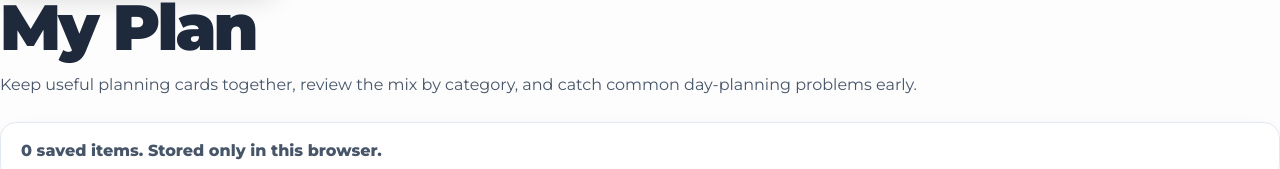
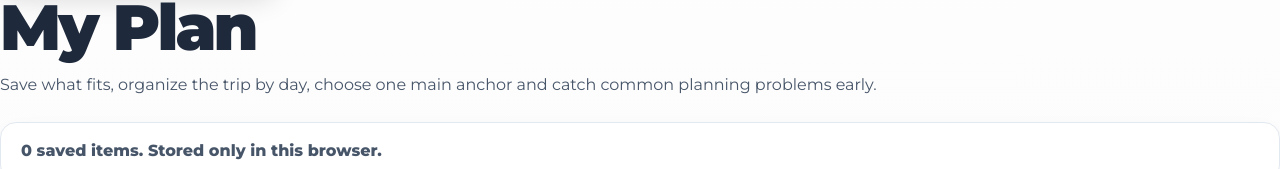
Before and after one commit to masondtorres/smokies-insider-guide, a Next.js app: page /my-plan in a window 1280 px wide. Shown: the part 277-446 px from the top of the page. Built offline with nearby package versions, Linux system fonts and the light colour scheme.

Commit message:
Update My Plan page description

```diff
--- a/src/app/my-plan/page.tsx
+++ b/src/app/my-plan/page.tsx
@@ -4,7 +4,7 @@ import { SiteFooter, SiteHeader } from "@/components/guide";
 
 export const metadata: Metadata = {
   title: "My Smokies Plan",
-  description: "Review Smokies planning cards saved in this browser, grouped by category with basic trip-shape warnings.",
+  description: "Organize browser-saved Smokies planning cards by day, choose one anchor, add notes and catch common trip-shape problems.",
   alternates: { canonical: "/my-plan" },
   robots: { index: false, follow: true },
 };
@@ -17,7 +17,7 @@ export default function MyPlanPage() {
         <header className="guide-hero">
           <p className="eyebrow">Browser-saved trip builder</p>
           <h1>My Plan</h1>
-          <p>Keep useful planning cards together, review the mix by category, and catch common day-planning problems early.</p>
+          <p>Save what fits, organize the trip by day, choose one main anchor and catch common planning problems early.</p>
         </header>
         <MyPlan />
       </article>
```
